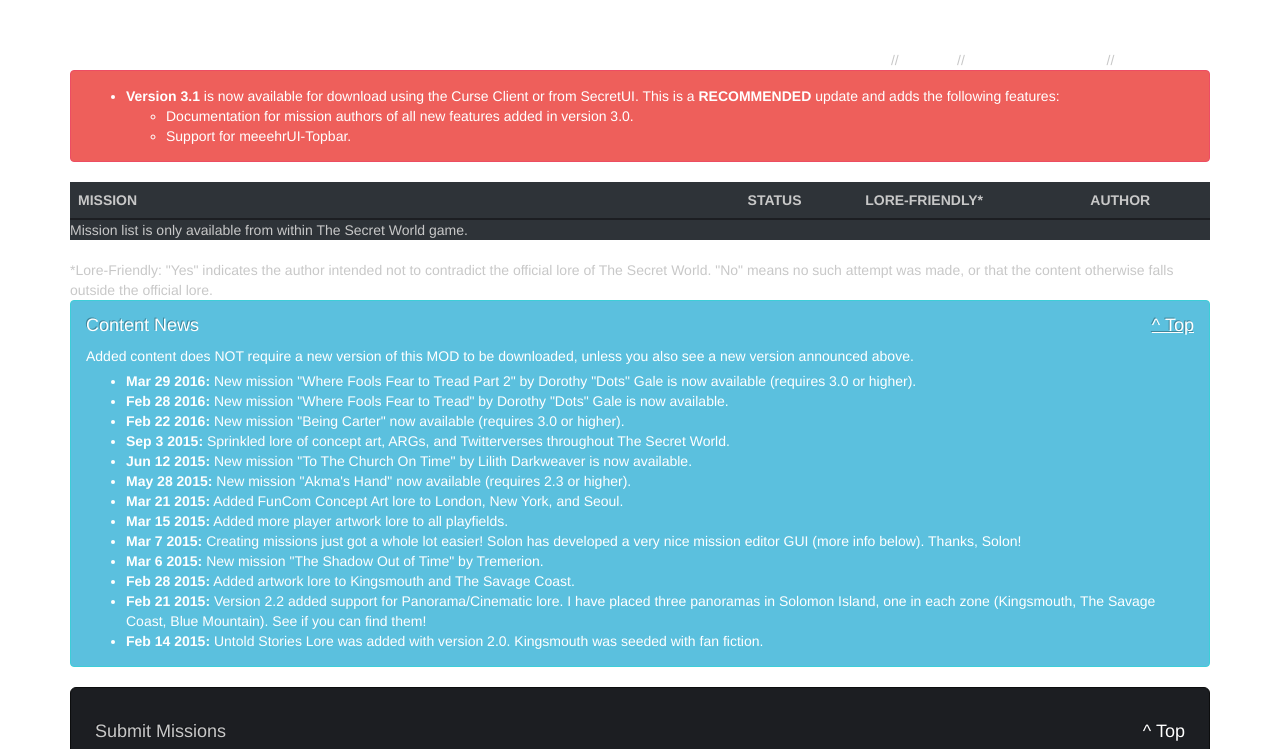
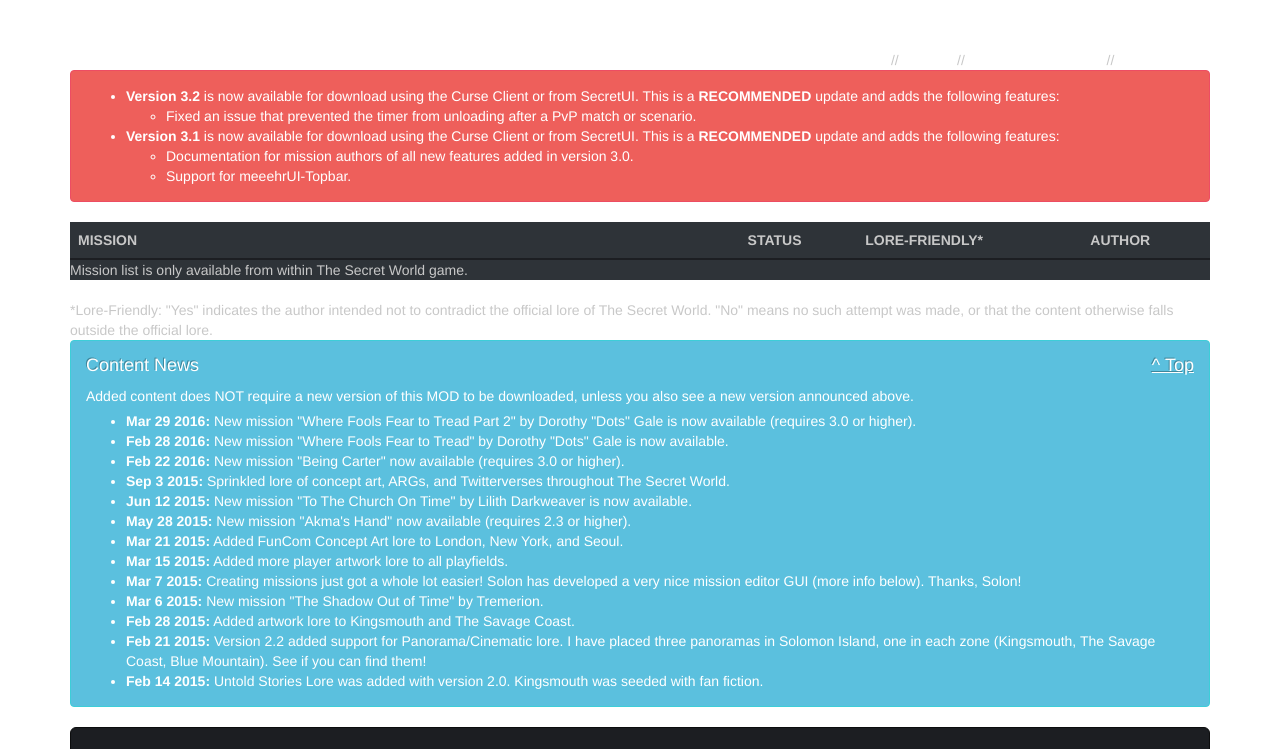
Before and after one commit to super-jenius/Untold, a plain HTML site: page web/index.html in a window 1280 px wide. Shown: the top 749 px of the page. Drawn offline with nearby package versions, Linux system fonts and the light colour scheme.

Commit message:
Untold Stories 3.2
Untold Stories version 3.2 release.

```diff
--- a/web/index.html
+++ b/web/index.html
@@ -42,6 +42,12 @@
 
         <div id="newVersion" class="alert alert-danger" role="alert" style="display: none;">
             <ul>
+                <li id="version32">
+                    <b>Version 3.2</b> is now available for download using the Curse Client or from SecretUI. This is a <b>RECOMMENDED</b> update and adds the following features:
+                    <ul>
+                        <li>Fixed an issue that prevented the timer from unloading after a PvP match or scenario.</li>
+                    </ul>
+                </li>
                 <li id="version31">
                     <b>Version 3.1</b> is now available for download using the Curse Client or from SecretUI. This is a <b>RECOMMENDED</b> update and adds the following features:
                     <ul>
@@ -178,8 +184,11 @@
 
         function checkVersion() {
             var version = qs["version"];
-            if (version != "3.1") {
+            if (version != "3.2") {
                 $("#newVersion").show();
+                if (version < "3.1") {
+                    $("#version31").show();
+                }
                 if (version < "3.0") {
                     $("#version30").show();
                 }
```
Also changed, not shown: 2 other files.
